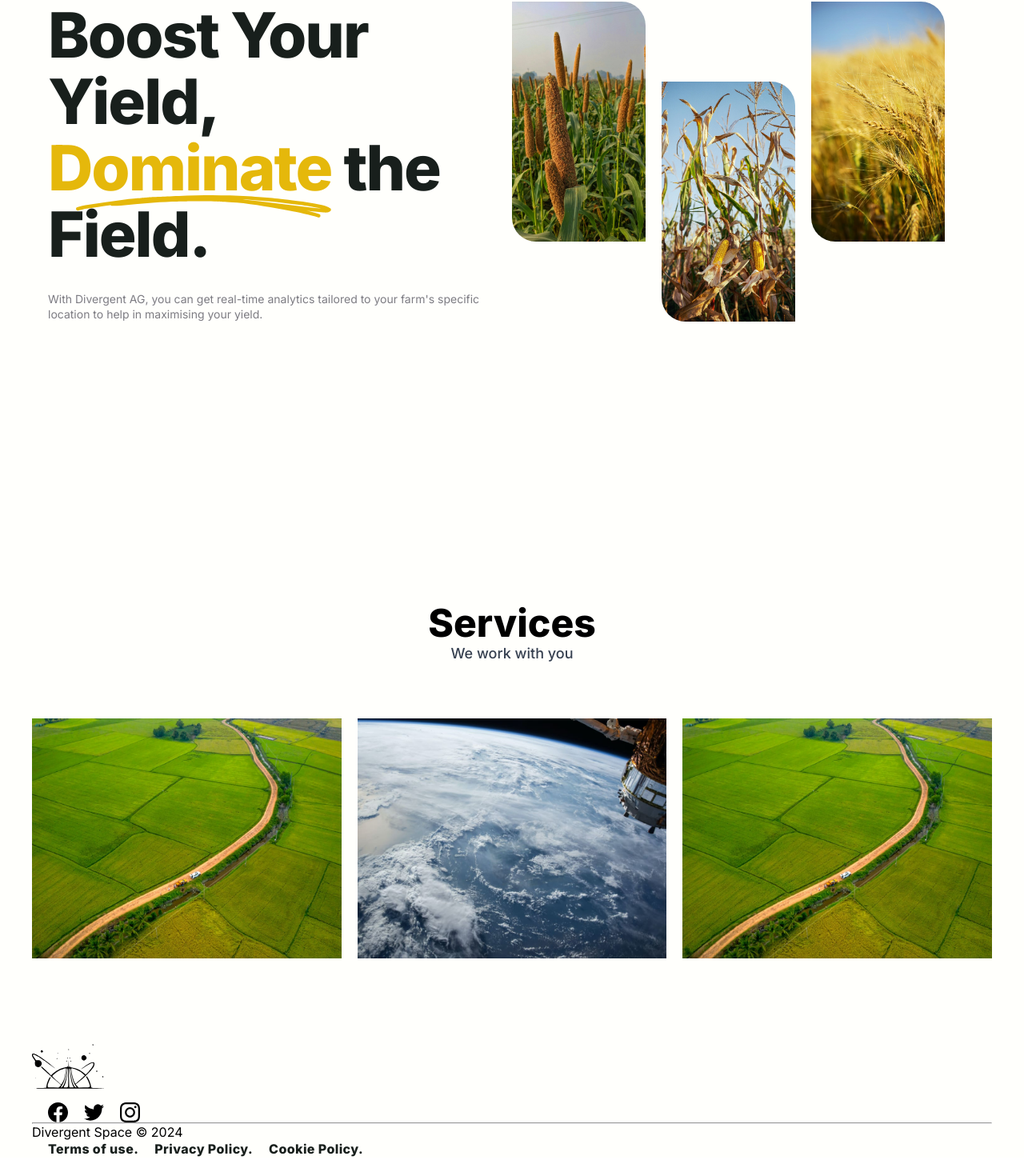
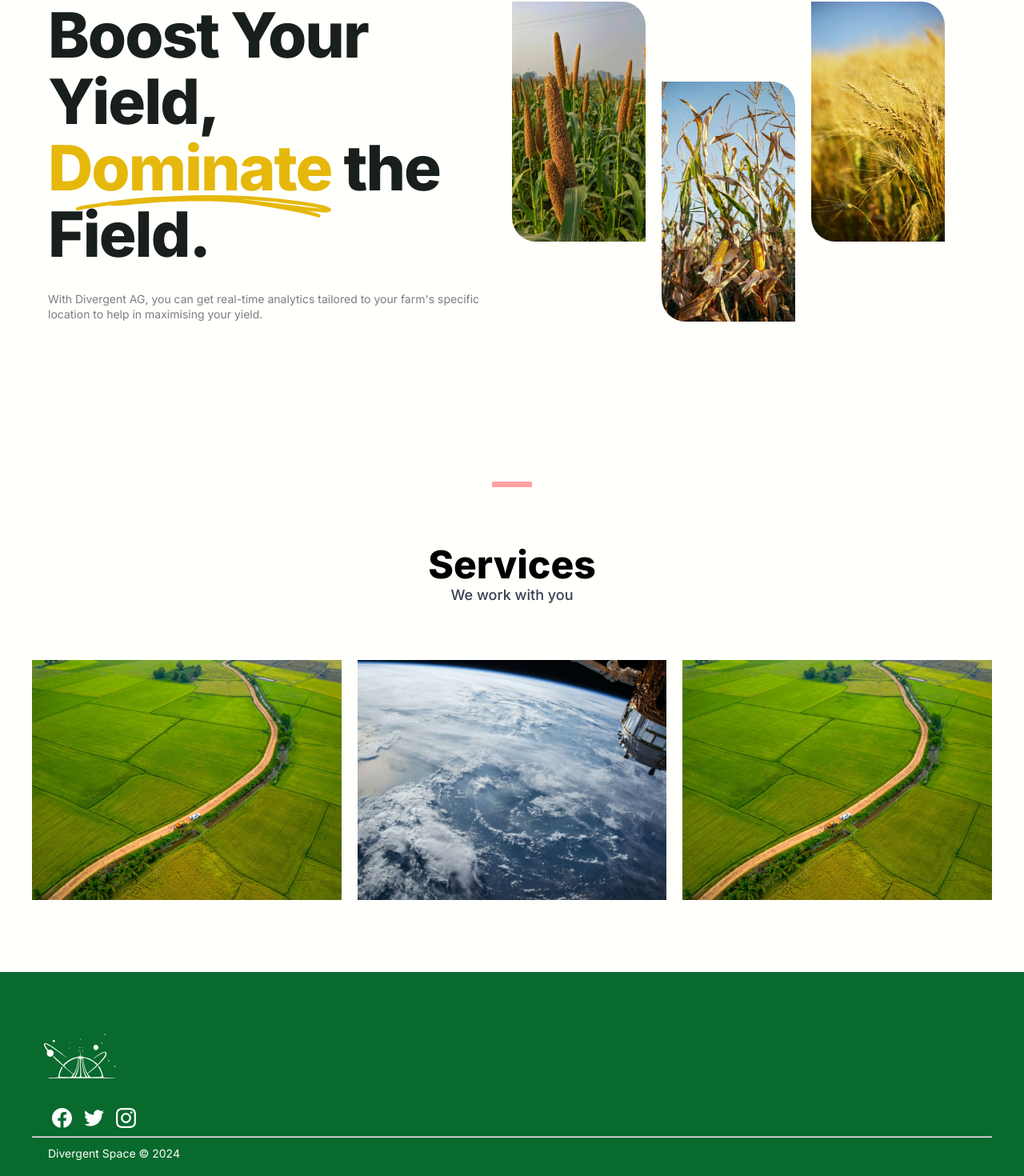
Before and after one commit to hanichris/Analysis, a React (Vite) app in the folder frontend/: page / in a window 1280 px wide. Shown: the part 188-1658 px from the top of the page at 80% size. Before the commit the page ends 1635 px from the top, so only its background shows below. Built offline with nearby package versions, Linux system fonts and the light colour scheme.

Commit message:
Style the home page and footer component.

```diff
--- a/frontend/src/home.css
+++ b/frontend/src/home.css
@@ -153,7 +153,7 @@ header .menu-icon .navicon::after {
 
 /* Section */
 
-.row {
+.row, .footer-row {
     display: flex;
     flex-direction: column;
 }
@@ -163,16 +163,22 @@ header .menu-icon .navicon::after {
 }
 
 .section-hero .section-body {
-    padding: 10rem 2rem;
+    padding: 10rem 2rem 7rem;
 }
 
 .section-hero .section-inner {
     display: grid;
     grid-template-columns: repeat(2, minmax(50%, 1fr));
-    /* gap: 1rem; */
-    /* flex-wrap: wrap;
-    align-items: center; */
     min-height: 75svh;
+}
+
+.section-hero::after {
+    background-color: #ffa1a1;
+    content: " ";
+    display: block;
+    height: .7rem;
+    width: 5rem;
+    margin: 1rem auto 2rem;
 }
 
 .section-inner h1.headline {
@@ -401,6 +407,80 @@ header .menu-icon .navicon::after {
     background-color: var(--color-isabelline);
 }
 
+/* Basic Form */
+.post-comments {
+    width: 80%;
+    margin-bottom: auto;
+    padding-left: 7rem;
+
+    .section-title {
+        font-variant: small-caps;
+    }
+}
+
+form {
+    display: flex;
+    flex-direction: column;
+    padding-top: 1rem;
+}
+
+/* Footer */
+
+.col-1-2 {
+    width: 100%;
+    margin: 0 0 3rem;
+    color: var(--text-color);
+
+    & svg {
+        margin-left: .5rem;
+    }
+
+    & .nav {
+        flex-direction: row;
+        overflow: auto;
+        max-height: 100%;
+
+        .social-item, .footer-nav-item {
+            margin-left: 1rem;
+        }
+
+        .footer-nav-link {
+            color: var(--text-color);
+        }
+    }
+}
+
+.footer {
+    --nav-item-font-weight: normal;
+    --nav-item-font-size: var(--font-size-small);
+    padding: var(--footer-padding);
+
+    & .footer-copyright {
+        color: var(--text-color);
+        font-size: var(--font-size-small);
+        text-align: left;
+        margin-left: 1rem;
+    }
+
+    & ul {
+        text-align: center;
+
+        & .social-link {
+            display: block;
+
+            & > svg {
+                fill: var(--text-color);
+            }
+        }
+    }
+}
+
+/** Section Theming **/
+[data-section-theme="gold"] {
+    --text-color: var(--color-baby-powder);
+    background-color: var(--color-dark-green);
+}
+
 @media only screen and (min-width: 480px) {
     .nav {
         flex-direction: row;
@@ -474,6 +554,12 @@ header .menu-icon .navicon::after {
 @media (min-width: 767px) {
     :root {
         --section-body-padding: 2rem 0 4rem;
+        --footer-padding: 5rem 0rem 1rem;
+    }
+
+    .col-1-2 {
+        width: calc((100% / 2) - 2rem);
+        margin: 1rem;
     }
 
     .row {
@@ -521,6 +607,14 @@ header .menu-icon .navicon::after {
 }
 
 @media only screen and (min-width: 773px) {
+    .section-hero .section-body {
+        padding-bottom: 0;
+    }
+
+    .section-hero::after {
+        margin-top: 0;
+    }
+
     .section-inner .mobile-subheading {
         display: none;
     }
```
